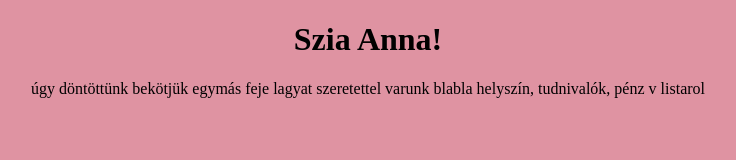
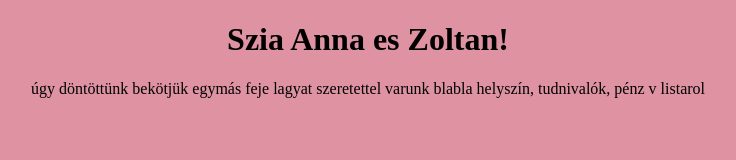
Before and after one commit to katkelemen/AnnaZoltan2020, a plain HTML site: page index.html in a window 1280 px wide. Shown: the whole page, without its empty margins (272-1008 px from the left). Drawn offline with Linux system fonts and the light colour scheme.

Commit message:
uj favicon

```diff
--- a/index.html
+++ b/index.html
@@ -9,7 +9,7 @@
         <link rel="stylesheet" href="index.css">
     </head>
     <body>
-        <h1>Szia Anna!</h1>
+        <h1>Szia Anna es Zoltan!</h1>
 
         <p>úgy döntöttünk bekötjük egymás feje lagyat szeretettel varunk blabla helyszín, tudnivalók, pénz v listarol</p>
 
```
Also changed, not shown: favicon.png (added).
